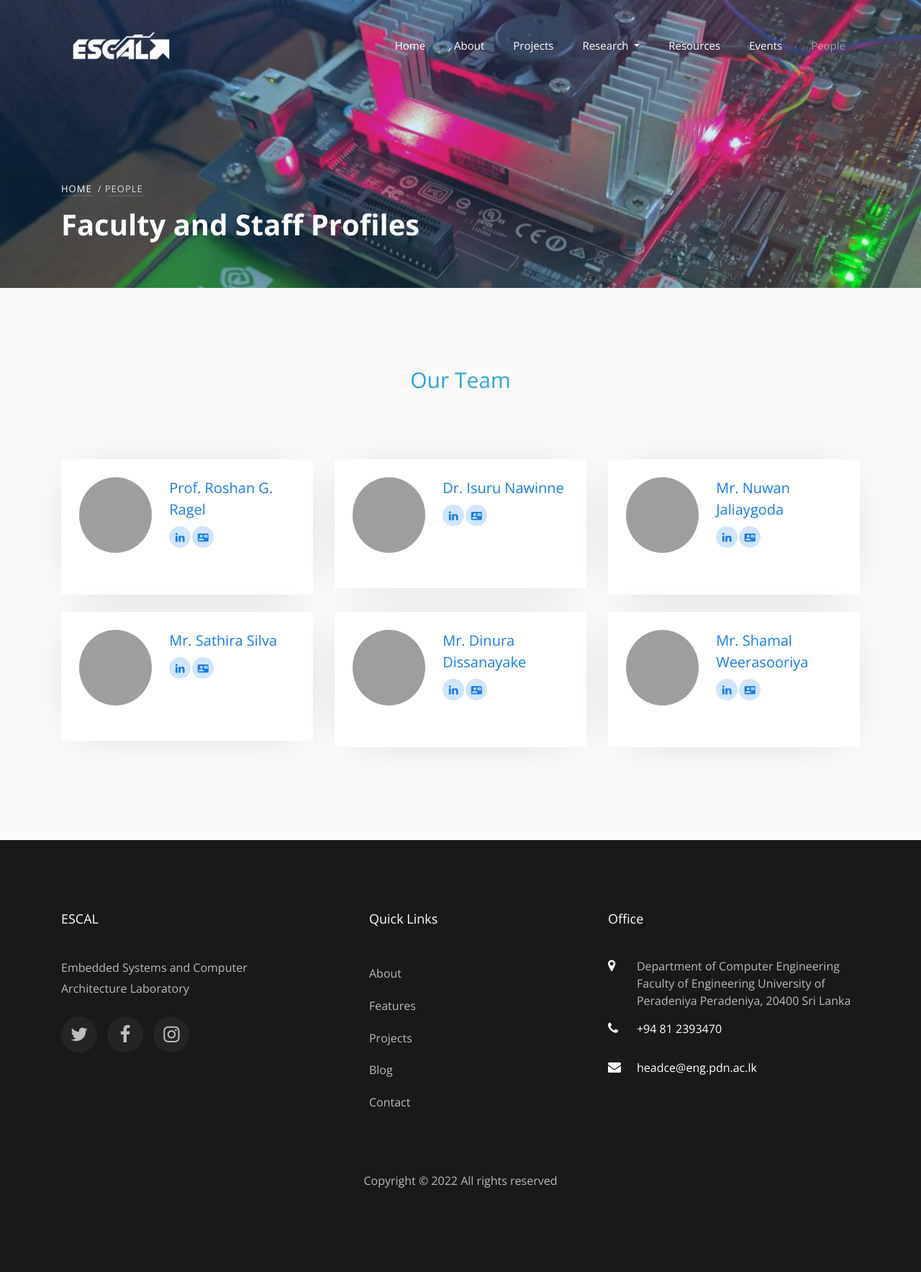
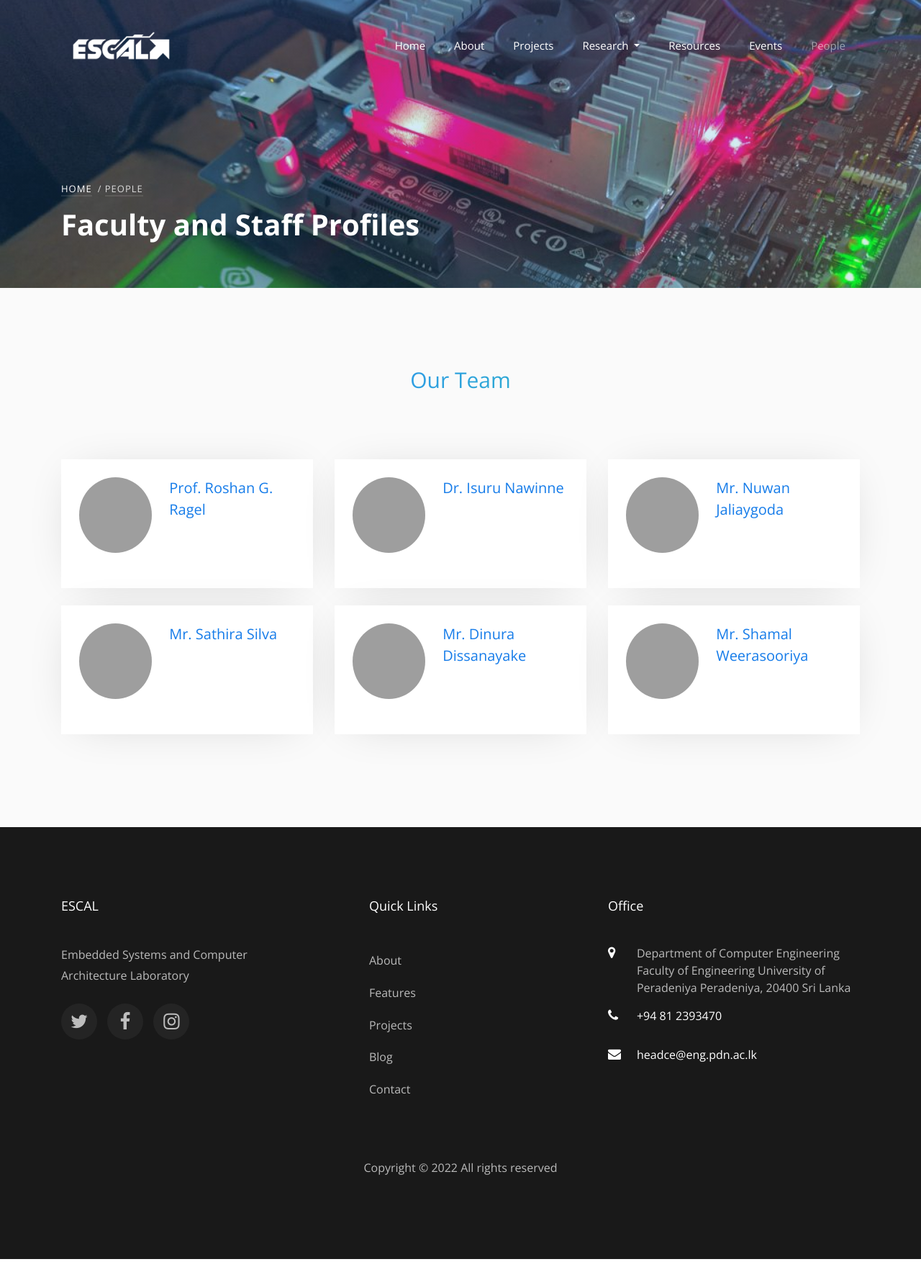
Before and after one commit to cepdnaclk/escal-new, a Jekyll site: the page built from pages/people/index.html, in a window 1280 px wide. Shown: the whole page at 72% size. Built offline with Jekyll 4.4.1, drawn with Linux system fonts in a browser that asks for light colours; some web fonts are replaced; grey boxes are pictures that could not be loaded.

Commit message:
changes to the peoples page

```diff
--- a/_data/people.json
+++ b/_data/people.json
@@ -27,6 +27,6 @@
   {
     "honorific": "Mr.",
     "preferred_long_name": "Shamal Weerasooriya",
-    "peoples_link":  "https://people.ce.pdn.ac.lk/students/e17/380/"
+    "":  "https://people.ce.pdn.ac.lk/students/e17/380/"
   }
 ]
--- a/_includes/card_people.html
+++ b/_includes/card_people.html
@@ -3,15 +3,11 @@
         <div class="d-flex mb-4">
             <div class="img" style="background-image: url('{{ person.profile_image | prepend: "/assets/images/" | relative_url }}');"></div>
             <div class="info ml-4">
-                <h3><a href="teacher-single.html">{{person.honorific}} {{ person.preferred_long_name }}</a></h3>
-                <p class="ftco-social d-flex">
-                    <a href="{{person.linkedin}}" class="d-flex justify-content-center align-items-center"><span class="icon-linkedin"></span></a>
-                    <a href="{{person.emails.name}}@{{person.emails.domain}}" class="d-flex justify-content-center align-items-center"><span class="icon-contact_mail"></span></a>
-                </p>
+                <h3><a href="{{person.peoples_link}}">{{person.honorific}} {{ person.preferred_long_name }}</a></h3>
             </div>
         </div>
-        <div class="text">
+        <!-- <div class="text">
             <p>{{person.description}}</p>
-        </div>
+        </div> -->
     </div>
 </div>
```
